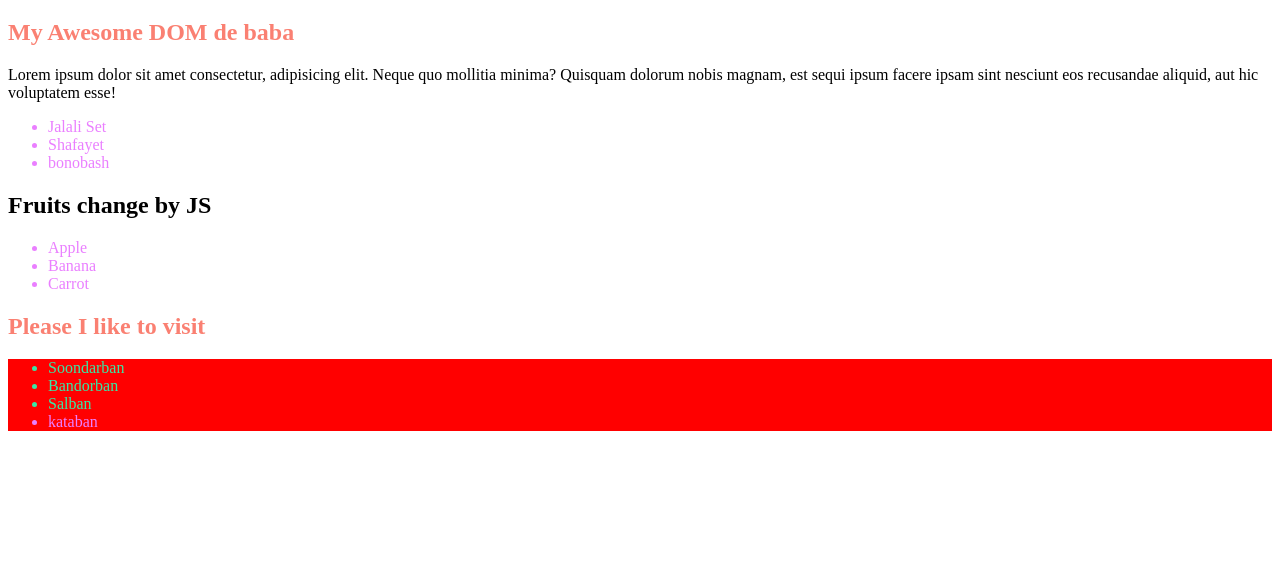
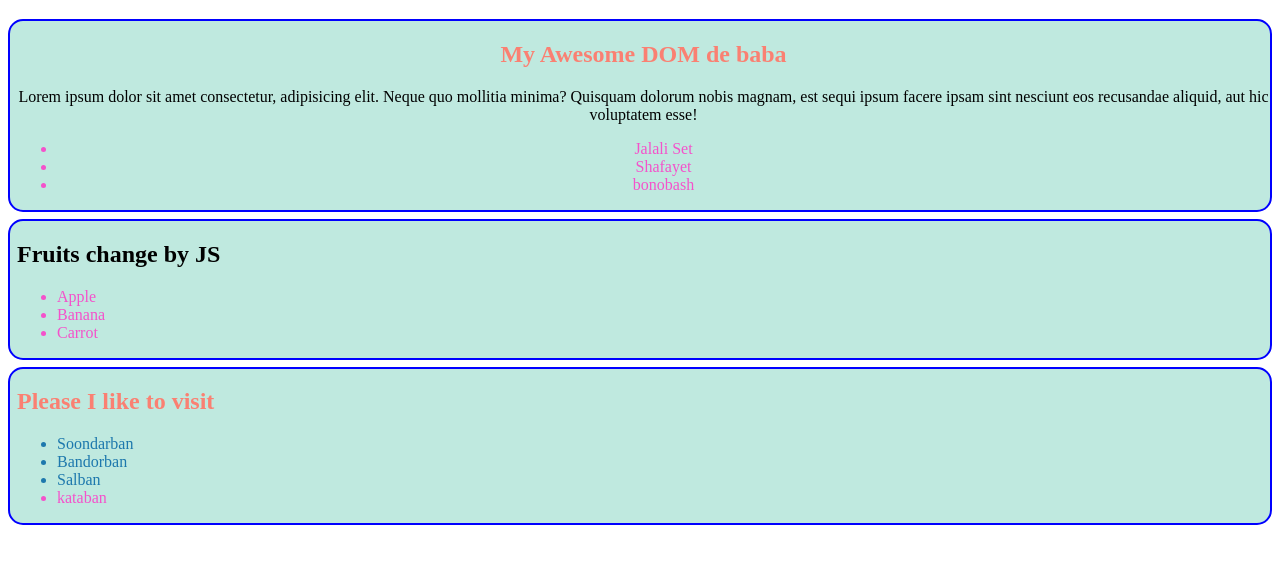
Before and after one commit to RabeyaAkter12/tour-of-dom, a plain HTML site: page index.html in a window 1280 px wide. Shown: the part 61-624 px from the top of the page. Drawn offline with Linux system fonts and the light colour scheme.

Commit message:
my 3rd commit

```diff
--- a/index.html
+++ b/index.html
@@ -12,7 +12,7 @@
         <h1>Welcome To My DOM</h1>
     </header>
     <main>
-      <section>
+      <section id="places-container" class="large-text">
         <h1>My Awesome DOM de baba</h1>
         <p>Lorem ipsum dolor sit amet consectetur,
          adipisicing elit. Neque quo mollitia minima?
@@ -54,9 +54,9 @@
             const text = div.innerText;
             console.log(text);
 
-            const div2 =document.getElementById("visit-id").style.backgroundColor = "red";
-            const html = div2.innerHTML;
-            console.log(html);
+            // const div2 =document.getElementById("visit-id").style.backgroundColor = "red";
+            // const html = div2.innerHTML;
+            // console.log(html);
 
             // Option-2
         const alHeadings = document.getElementsByTagName('h1')
@@ -81,6 +81,7 @@
             console.log(li.innerText)
         }
     </script>
+    <script src="js/styleInJs.js"></script>
  <script src="js/dom.js"></script>
 </body>
 </html>
--- /dev/null
+++ b/js/styleInJs.js
@@ -0,0 +1,16 @@
+const sections = document.querySelectorAll("section");
+for( const section of sections){
+    // console.log(section);
+    section.style.border = "2px solid blue";
+    section.style.marginBottom = "7px";
+    section.style.paddingLeft = "7px";
+    section.style.borderRadius = "15px";
+    section.style.backgroundColor = "rgb(191, 233, 223)";
+}
+
+// const placesContainer = document.getElementById('places-container');
+// placesContainer.style.backgroundColor = "gray";
+
+const placesContainer = document.getElementById('places-container');
+placesContainer.classList.add('text-center')
+placesContainer.classList.remove('large-text')
--- a/styles/style.css
+++ b/styles/style.css
@@ -5,9 +5,15 @@ h1{
     color: black;
 }
 .important-places{
-color: rgb(57, 231, 165);
+color: rgb(29, 120, 173);
 }
 li{
-    color: rgb(234, 127, 255);
+    color: rgb(244, 82, 203);
 
 }
+.large-text{
+    font-size: 2em;
+}
+.text-center{
+    text-align: center;
+}
```
